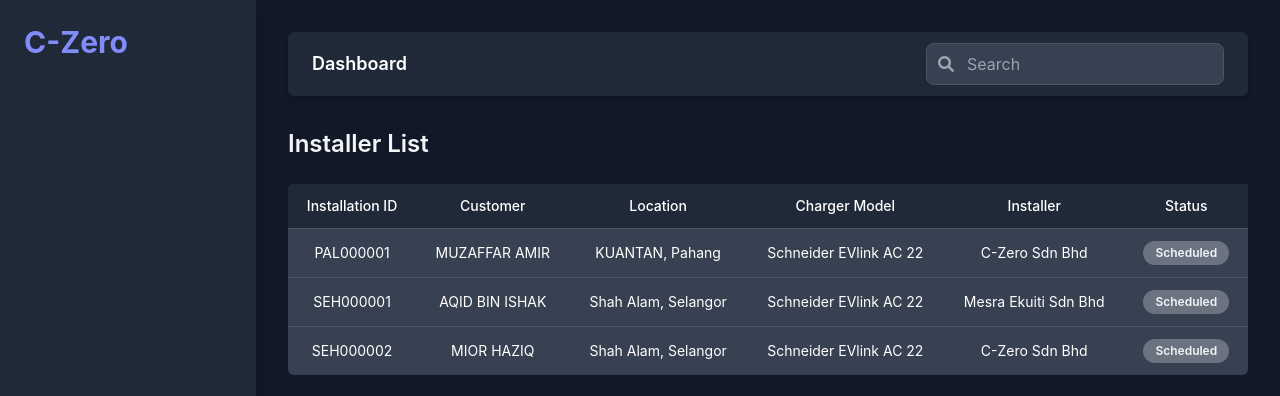
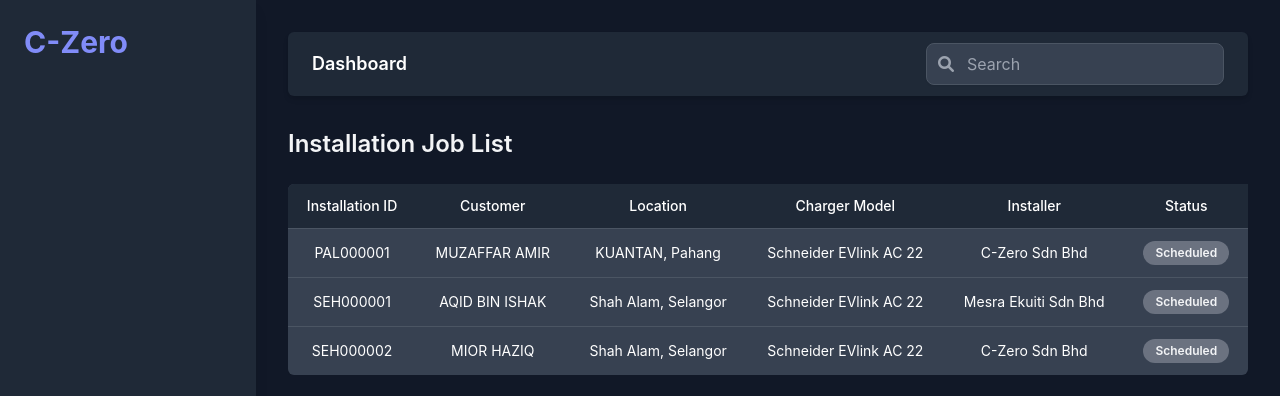
Before and after one commit to amrmzfr-dev/auto-reminder-ai, a Django app: template backend/accounts/templates/accounts/admin/admin_installation_list.html in a window 1280 px wide. Shown: the top 396 px of the page. Run offline with Django 5.2, Linux system fonts and the light colour scheme; the template is opened without the code that fills it: values that come from a table or form of the project are taken from there, others are empty; data comes from the database, SQL or seed files in the repository; both versions use the stored data as it was after the commit; some libraries are stand-ins or nearby versions.

Commit message:
9/8/2025

```diff
--- a/backend/accounts/templates/accounts/admin/admin_installation_list.html
+++ b/backend/accounts/templates/accounts/admin/admin_installation_list.html
@@ -3,7 +3,7 @@
 
 <div class="min-h-screen">
     <div class="max-w-8xl mx-auto">
-        <h2 class="text-2xl font-semibold text-gray-100 mb-6">Installer List</h2>
+        <h2 class="text-2xl font-semibold text-gray-100 mb-6">Installation Job List</h2>
 
         <div class="overflow-x-auto">
             <table class="min-w-full text-xs bg-gray-700 text-white rounded-md shadow-sm">
```
Also changed, not shown: backend/db.sqlite3.
